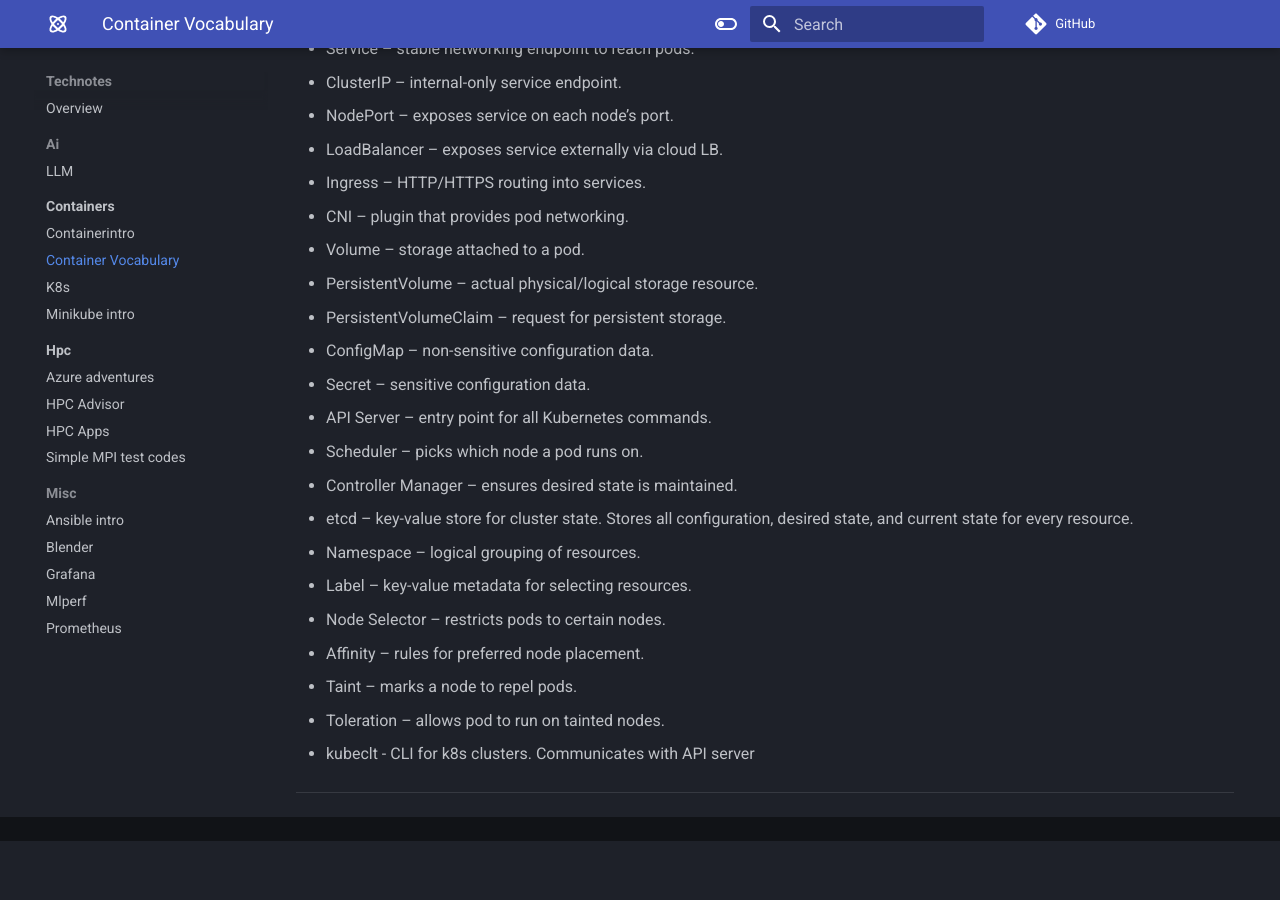
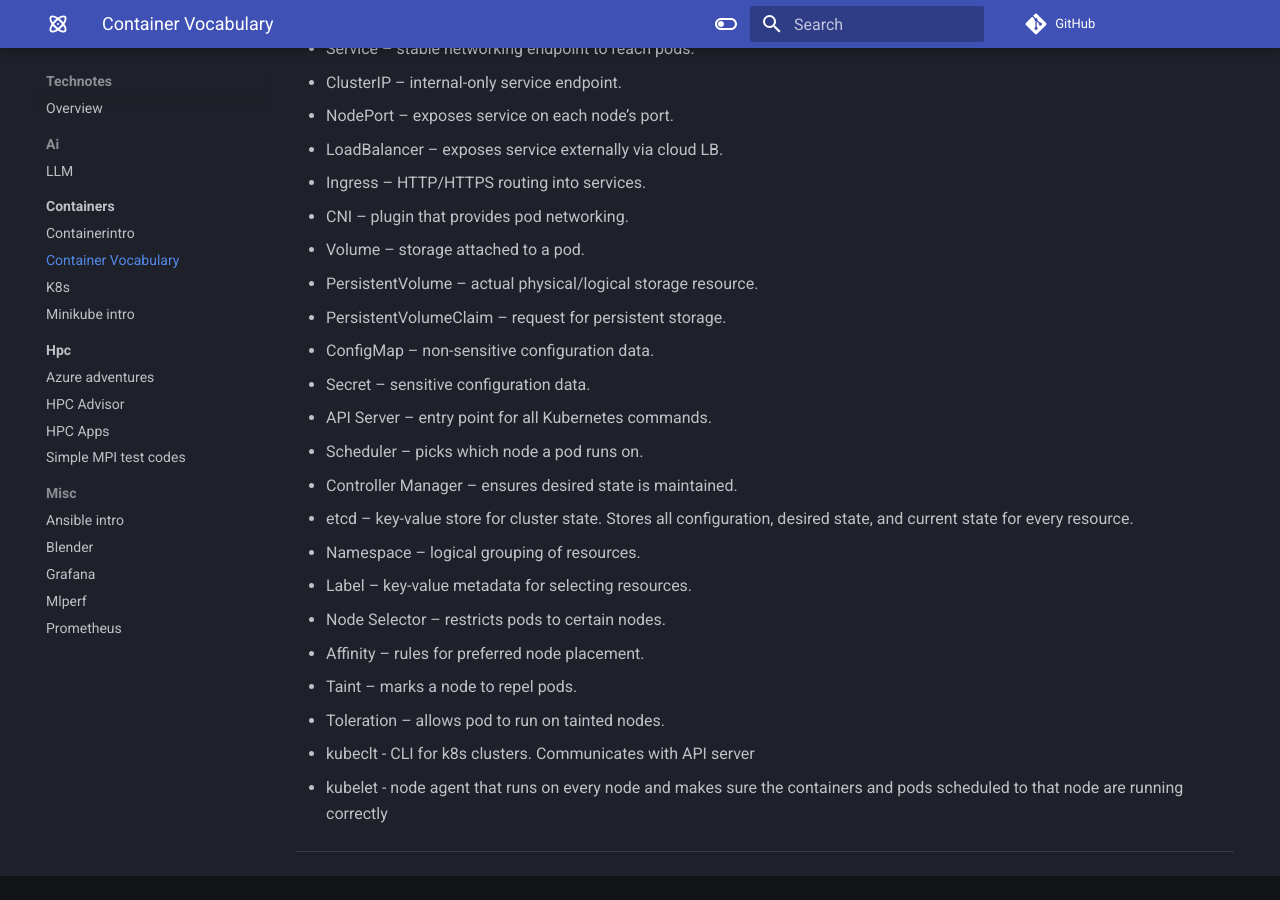
Before and after one commit to marconetto/technotes, an MkDocs documentation site: the page built from docs/containers/containervocabulary.md, in a window 1280 px wide and 900 px high, scrolled down 614 px. Built offline with MkDocs 1.6.1 and Material for MkDocs 9.7.7, drawn with Linux system fonts in a browser that asks for light colours; comment, search, counter and statistics services are not loaded; before the commit the page ends 1455 px from its top, so only the background shows below that.

Commit message:
update container vocabulary

```diff
--- a/docs/containers/containervocabulary.md
+++ b/docs/containers/containervocabulary.md
@@ -39,6 +39,7 @@ containers
 - Taint – marks a node to repel pods.
 - Toleration – allows pod to run on tainted nodes.
 - kubeclt - CLI for k8s clusters. Communicates with API server
+- kubelet - node agent that runs on every node and makes sure the containers and pods scheduled to that node are running correctly
 
 
 
```
